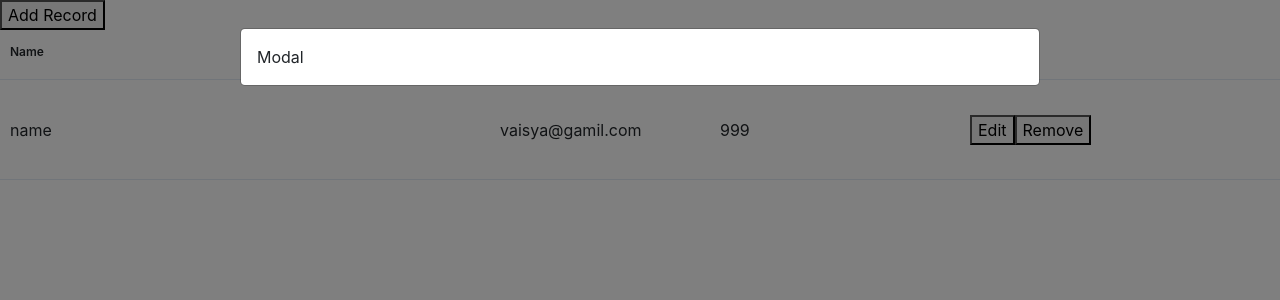
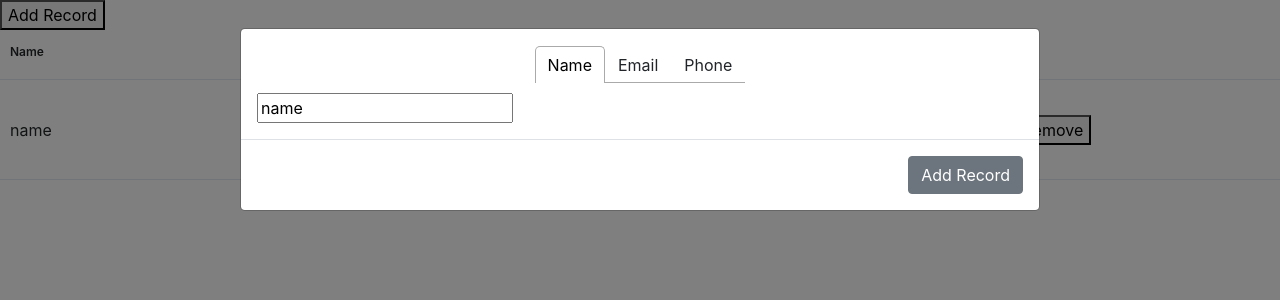
Before and after one commit to jzaburunov/proverest-test, a React (Create React App) app: page / in a window 1280 px wide. Both pictures are taken after a click on the button "Add Record". Shown: the top 300 px of the page. Built offline with nearby package versions, Linux system fonts and the light colour scheme.

Commit message:
[wip]: Add tabs to modal

```diff
--- a/package.json
+++ b/package.json
@@ -10,12 +10,14 @@
     "@types/node": "^12.12.54",
     "@types/react": "^16.9.47",
     "@types/react-dom": "^16.9.8",
+    "@types/react-tabs": "^2.3.2",
     "@types/react-virtualized": "^9.21.10",
     "@types/reactstrap": "^8.5.1",
     "bootstrap": "^4.5.2",
     "react": "^16.13.1",
     "react-dom": "^16.13.1",
     "react-scripts": "3.4.3",
+    "react-tabs": "^3.1.1",
     "react-virtualized": "^9.22.2",
     "reactstrap": "^8.5.1",
     "typescript": "^3.7.5"
--- a/src/App.tsx
+++ b/src/App.tsx
@@ -1,6 +1,7 @@
 import React, { useState } from "react";
 import { Grid, TableRowInterface } from "./Grid";
-import { Modal, ModalBody } from "reactstrap";
+import { Modal, ModalBody, ModalFooter, Button } from "reactstrap";
+import { Tab, TabPanel, Tabs, TabList } from "react-tabs";
 
 // TODO Use Cookie storage to store table
 export const App: React.FC = () => {
@@ -35,8 +36,37 @@ export const App: React.FC = () => {
       <Grid rowGetter={rowGetter} length={rows.length} />
       <Modal isOpen={showModal} toggle={toggleModal} className="modal-lg">
         <ModalBody>
-          <div>Modal</div>
+          {/* TODO Add form */}
+          <form>
+            <Tabs>
+              <div
+                id="title-section"
+                className="sub-tabs d-flex justify-content-center"
+              >
+                <TabList>
+                  <Tab>Name</Tab>
+                  <Tab>Email</Tab>
+                  <Tab>Phone</Tab>
+                </TabList>
+              </div>
+              <div id="form-container">
+                <TabPanel>
+                  <input name="name" value="name" />
+                </TabPanel>
+                <TabPanel>
+                  <input name="email" value="email" />
+                </TabPanel>
+                <TabPanel>
+                  <input name="phone" value="phone" />
+                </TabPanel>
+              </div>
+            </Tabs>
+          </form>
         </ModalBody>
+        <ModalFooter>
+          {/* TODO Add handler */}
+          <Button>Add Record</Button>
+        </ModalFooter>
       </Modal>
     </div>
   );
--- a/src/index.tsx
+++ b/src/index.tsx
@@ -3,5 +3,6 @@ import ReactDOM from "react-dom";
 import { App } from "./App";
 import "bootstrap/dist/css/bootstrap.min.css";
 import "react-virtualized/styles.css";
+import 'react-tabs/style/react-tabs.css';
 
 ReactDOM.render(<App />, document.querySelector("#root"));
```
Also changed, not shown: 1 other file (tests, documents, lock files or other folders).
